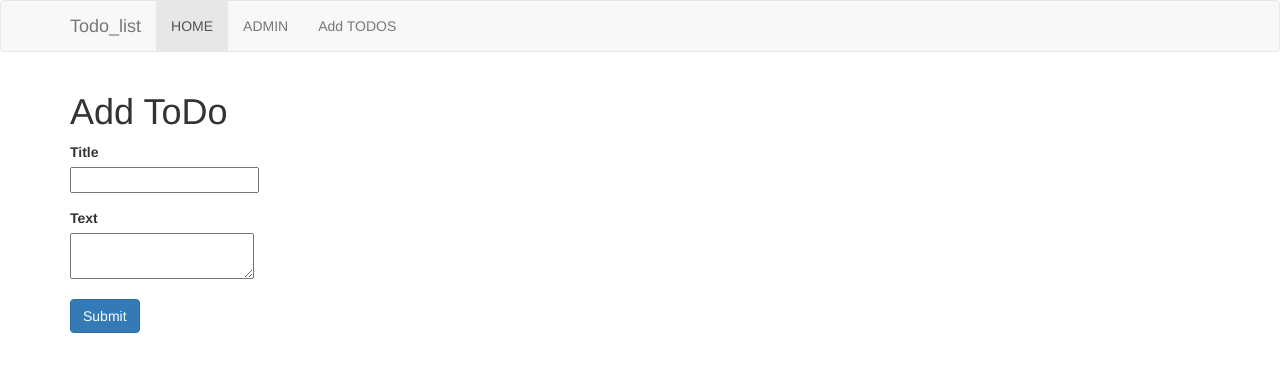
After one commit to FengWeilei/ToDoList, a Django app: page /add in a window 1280 px wide. The commit adds this page. Shown: the top 372 px of the page. Run offline with Django 3.2, Linux system fonts and the light colour scheme; some libraries are stand-ins or nearby versions.

Commit message:
temporarily finished

```diff
--- a/todolist/urls.py
+++ b/todolist/urls.py
@@ -17,7 +17,7 @@ from django.conf.urls import include, url
 from django.contrib import admin
 
 urlpatterns = [
-	url(r'^$', include('todos.urls')),
-	url(r'^todos/', include('todos.urls')),
+	url(r'^', include('todos.urls')),
+	#url(r'^add', include('todos.urls')),
     url(r'^admin/', admin.site.urls),
 ]
--- a/todos/templates/add.html
+++ b/todos/templates/add.html
@@ -1 +1,17 @@
-hello
+{% extends 'layout.html' %}
+
+{% block body %}
+  <h1>Add ToDo</h1>
+  <form method="POST",action="">
+    {% csrf_token %}
+    <div class="form-group">
+    	<label>Title</label><br>
+      <input type="text" name="title">
+    </div>
+    <div class="form-group">
+    	<label>Text</label><br>
+      <textarea type="text" name="text" id="editor"></textarea>
+    </div>
+    <p><input type="submit" class="btn btn-primary" value="Submit"></p>
+  </form>
+{% endblock %}
--- a/todos/templates/index.html
+++ b/todos/templates/index.html
@@ -1,3 +1,5 @@
+{% extends 'layout.html' %}
+{% block body %}
 <!DOCTYPE html>
 <html>
 <head>
@@ -9,8 +11,9 @@
 	</header>
 	<ul>
 		{% for todo in todos %}
-			<li><a href="/todos/details/{{todo.id}}">{{todo.title}}</a>:{{todo.text}}</li>
+			<li><a href="/details/{{todo.id}}">{{todo.title}}</a>
 		{% endfor %}
 	</ul>
 	</body>
 </html>
+{% endblock %}
--- /dev/null
+++ b/todos/templates/layout.html
@@ -0,0 +1,23 @@
+<!DOCTYPE html>
+<html>
+	<head>
+		<title>ToDoList</title>
+		<link rel="stylesheet" type="text/css" href="https://maxcdn.bootstrapcdn.com/bootstrap/3.3.7/css/bootstrap.min.css">
+	</head>
+	<body>
+		{% include 'navbar.html' %}
+
+		<div class="container">
+
+			{% block body%}{% endblock %}
+
+		</div>
+
+		<script type="text/javascript" src="https://maxcdn.bootstrapcdn.com/bootstrap/3.3.7/js/bootstrap.min.js">
+		</script>
+		<script src="//cdn.ckeditor.com/4.7.1/basic/ckeditor.js"></script>
+		<script type="text/javascript">
+			CKEDITOR.replace('editor')
+		</script>
+	</body>
+</html>
--- /dev/null
+++ b/todos/templates/navbar.html
@@ -0,0 +1,20 @@
+<nav class="navbar navbar-default">
+      <div class="container">
+        <div class="navbar-header">
+          <button type="button" class="navbar-toggle collapsed" data-toggle="collapse" data-target="#navbar" aria-expanded="false" aria-controls="navbar">
+            <span class="sr-only">Toggle navigation</span>
+            <span class="icon-bar"></span>
+            <span class="icon-bar"></span>
+            <span class="icon-bar"></span>
+          </button>
+          <a class="navbar-brand" href="#">Todo_list</a>
+        </div>
+        <div id="navbar" class="collapse navbar-collapse">
+          <ul class="nav navbar-nav">
+            <li class="active"><a href="/">HOME</a></li>
+            <li><a href="/admin">ADMIN</a></li>
+            <li><a href="/add">Add TODOS</a></li>
+          </ul>
+        </div><!--/.nav-collapse -->
+      </div>
+    </nav>
--- a/todos/urls.py
+++ b/todos/urls.py
@@ -4,6 +4,6 @@ from . import views # . current folder
 
 urlpatterns = [
 	url(r'^$', views.index, name="index"),
-	url(r'^add$',views.add, name='add'),
+	url(r'^add',views.add, name='add'),
 	url(r'^details/(?P<id>\w{0,50})/$',views.details),
 ]
--- a/todos/views.py
+++ b/todos/views.py
@@ -1,4 +1,4 @@
-from django.shortcuts import render
+from django.shortcuts import render, redirect
 
 from .models import Todo
 # Create your views here.
@@ -20,7 +20,12 @@ def details(request, id):
 	return render(request, 'details.html', context)
 
 def add(request):
-	if(request.method == 'POST'):
-		pass
+	if request.method == "POST":
+		title = request.POST['title']
+		text = request.POST['text']
+
+		todo = Todo(title=title, text=text)
+		todo.save()
+		return redirect('/')
 	else:
 		return render(request, 'add.html')
```
Also changed, not shown: todos/templates/details.html (+6 -2 lines), todos/models.py (line endings or trailing spaces), 5 other files.
